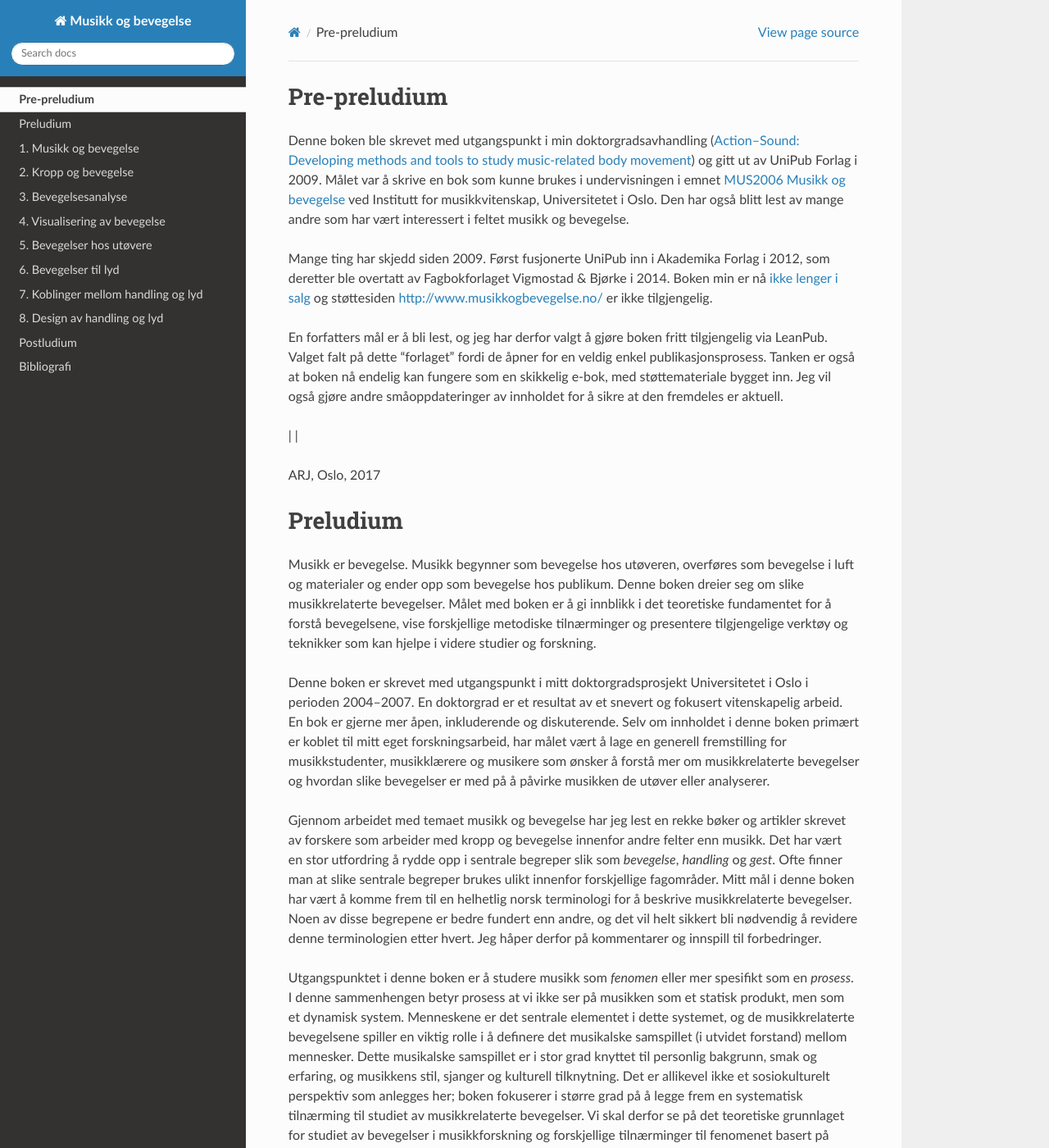
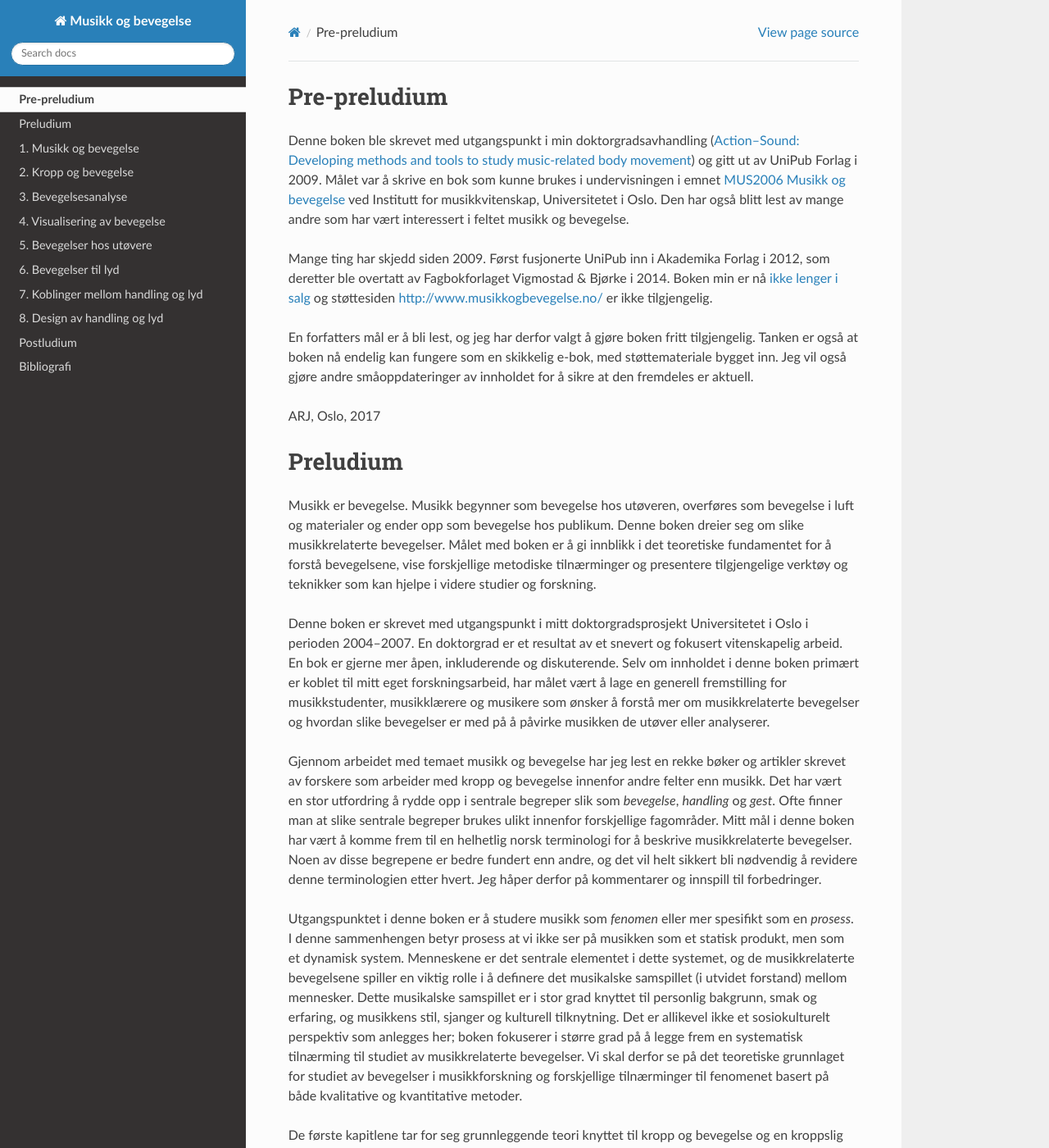
Before and after one commit to alexarje/musikkogbevegelse, a Sphinx documentation site: the page built from docs/source/0-preludium.md, in a window 1280 px wide and 1400 px high. Shown: the whole window at 82% size. Built offline with Sphinx 7.4.7 and the Read the Docs theme 3.1.0, drawn with Linux system fonts in a browser that asks for light colours.

Commit message:
updating prelude

```diff
--- a/docs/source/0-preludium.md
+++ b/docs/source/0-preludium.md
@@ -4,9 +4,7 @@ Denne boken ble skrevet med utgangspunkt i min doktorgradsavhandling ([Action--S
 
 Mange ting har skjedd siden 2009. Først fusjonerte UniPub inn i Akademika Forlag i 2012, som deretter ble overtatt av Fagbokforlaget Vigmostad & Bjørke i 2014. Boken min er nå [ikke lenger i salg](https://www.fagbokforlaget.no/Musikk-og-bevegelse/I9788274773691) og støttesiden [http://www.musikkogbevegelse.no/](www.musikkogbevegelse.no/) er ikke tilgjengelig.
 
-En forfatters mål er å bli lest, og jeg har derfor valgt å gjøre boken fritt tilgjengelig via LeanPub. Valget falt på dette "forlaget" fordi de åpner for en veldig enkel publikasjonsprosess. Tanken er også at boken nå endelig kan fungere som en skikkelig e-bok, med støttemateriale bygget inn. Jeg vil også gjøre andre småoppdateringer av innholdet for å sikre at den fremdeles er aktuell.
-
-| |
+En forfatters mål er å bli lest, og jeg har derfor valgt å gjøre boken fritt tilgjengelig. Tanken er også at boken nå endelig kan fungere som en skikkelig e-bok, med støttemateriale bygget inn. Jeg vil også gjøre andre småoppdateringer av innholdet for å sikre at den fremdeles er aktuell.
 
 ARJ, Oslo, 2017
 
@@ -25,6 +23,4 @@ De første kapitlene tar for seg grunnleggende teori knyttet til kropp og bevege
 
 Jeg vil gjerne rette en stor takk til Rolf Inge Godøy (Universitetet i Oslo) og Marcelo M. Wanderley (McGill University) som veiledet mitt doktorgradsprosjekt. Jeg vil også takke Norges forskningsråd for å ha støttet *Musical Gestures*-prosjektet der hovedvekten av ideene som presenteres i denne boken, ble utarbeidet.
 
-| |
-
 ARJ, Oslo, 2009
```
